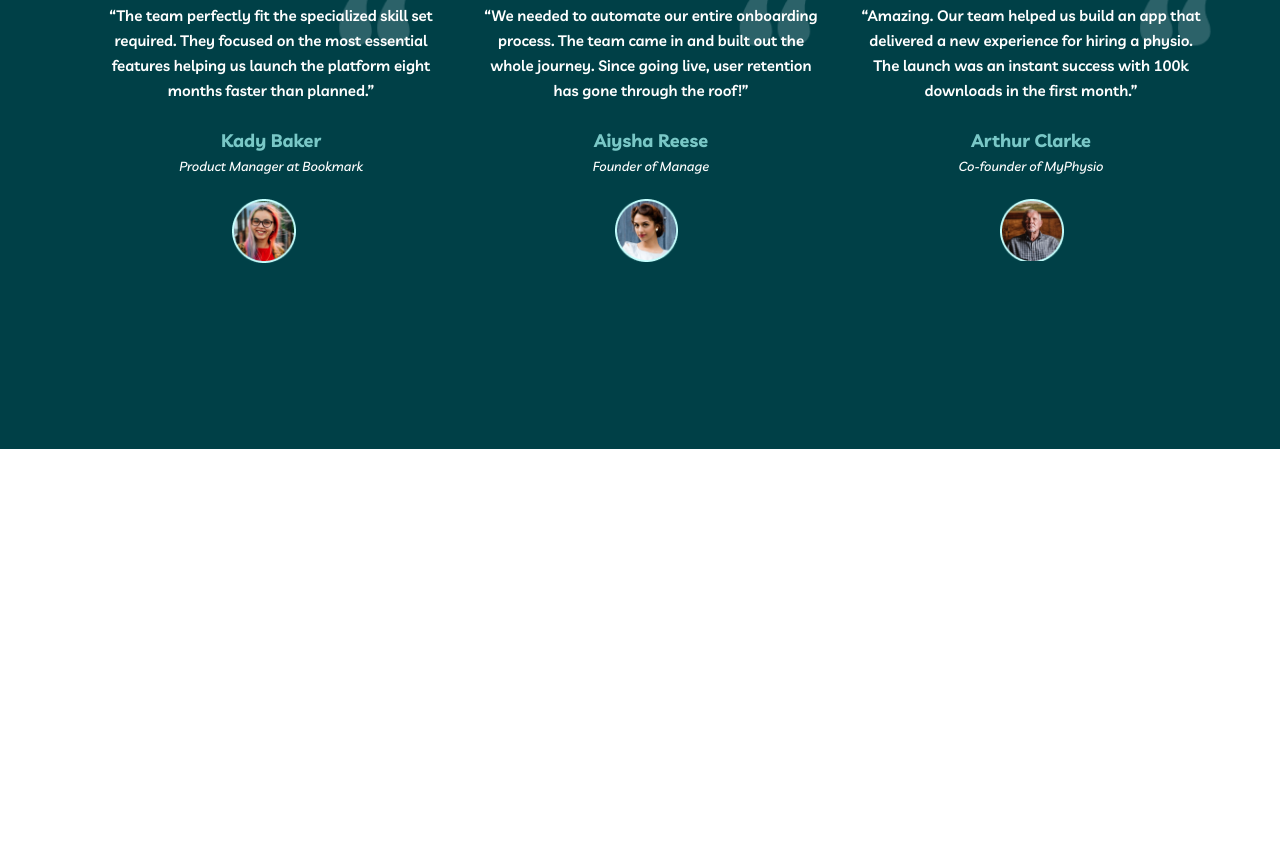
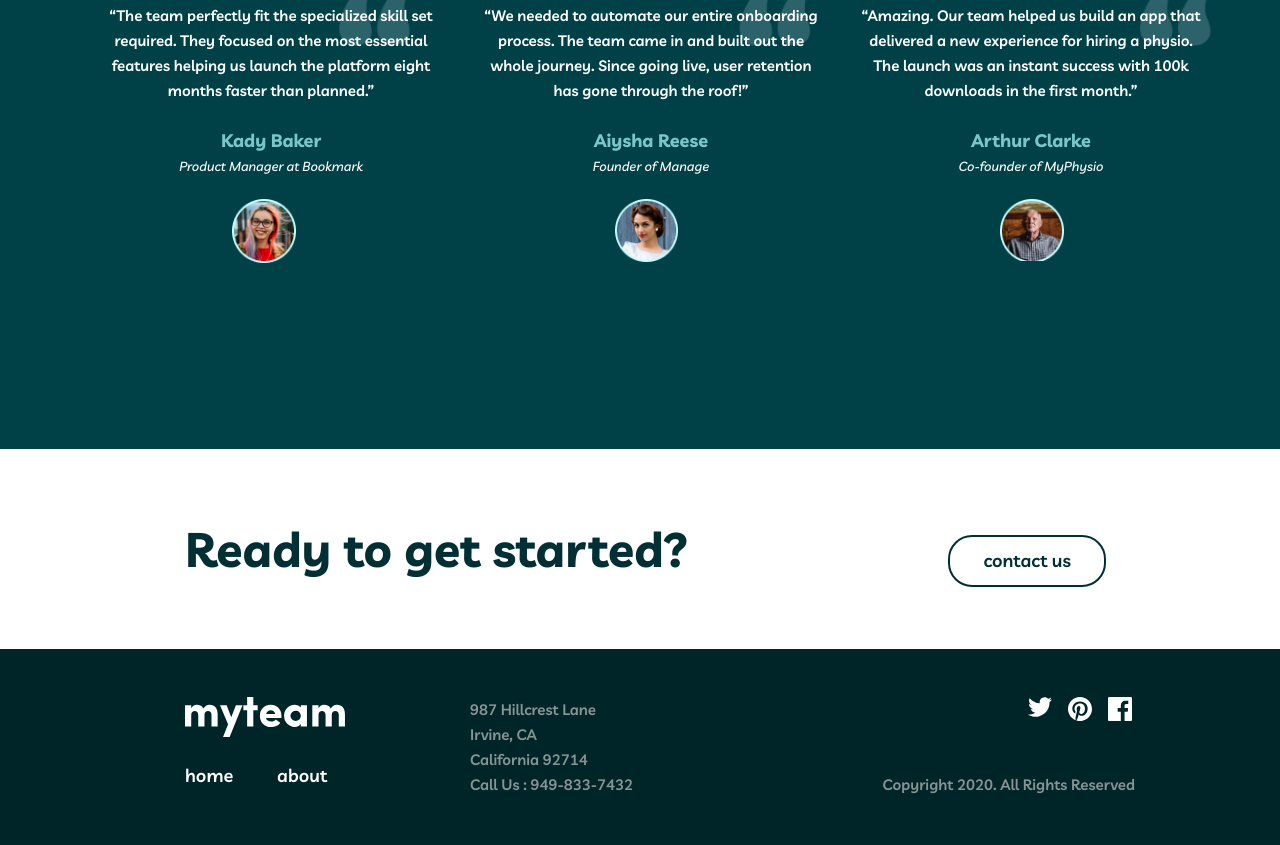
Before and after one commit to muslimumarov/My__Team, a plain HTML site: page index.html in a window 1280 px wide. Shown: the part 1825-2670 px from the top of the page. Before the commit the page ends 2274 px from the top, so only its background shows below. Drawn offline with Linux system fonts and the light colour scheme.

Commit message:
put the site on github

```diff
--- a/index.html
+++ b/index.html
@@ -105,6 +105,67 @@
       </div>
     </section>
     <!-- Stories section finished -->
-
+    <!-- Article section started -->
+    <article class="site-article">
+      <div class="container">
+        <h2 class="site-article__title">Ready to get started?</h2>
+        <button class="site-article__button">contact us</button>
+      </div>
+    </article>
+    <!--  Article section finished -->
+    </main>
+    <!-- Main section finished -->
+    <!-- Footer section started -->
+    <footer class="site-footer">
+      <div class="container">
+        <div class="wrapper">
+          <div class="wrapper__star">
+            <a href="#" class="wrapper__link">
+              <img src="./images/myteam-logo.svg" alt="team's logo" class="wrapper__image">
+            </a>
+            <a href="#" class="wrapper__bottom-link">home</a>
+            <a href="#" class="wrapper__bottom-link">about</a>
+          </div>
+          <div class="wrapper__center">
+            <ol class="wrapper__list">
+              <li class="wrapper__item">
+                <a href="#" class="wrapper__center-link">987 Hillcrest Lane</a>
+              </li>
+              <li class="wrapper__item">
+                <a href="#" class="wrapper__center-link">Irvine, CA</a>
+              </li>
+              <li class="wrapper__item">
+                <a href="https://goo.gl/maps/WTyvNLpx7TeZNemUA" class="wrapper__center-link" target="blank">California
+                  92714</a>
+              </li>
+              <li class="wrapper__item">
+                <a href="tel:+949-833-7432" class="wrapper__center-link">Call Us : 949-833-7432</a>
+              </li>
+            </ol>
+          </div>
+          <div class="wrapper__end end">
+            <ul class="end__list">
+              <li class="end__item">
+                <a href="#" class="end__link">
+                  <img src="./images/face.svg" width="24" height="24" alt="icon's logo" class="end__image">
+                </a>
+              </li>
+              <li class="end__item">
+                <a href="#" class="end__link">
+                  <img src="./images/printest.svg" width="24" height="24" alt="icon's logo" class="end__image">
+                </a>
+              </li>
+              <li class="end__item">
+                <a href="#" class="end__link">
+                  <img src="./images/twitter.svg" width="24" height="24" alt="icon's logo" class="end__image">
+                </a>
+              </li>
+            </ul>
+            <p class="end__text">Copyright 2020. All Rights Reserved</p>
+          </div>
+        </div>
+      </div>
+    </footer>
+    <!-- Footer section finished -->
 </body>
 </html>
```
